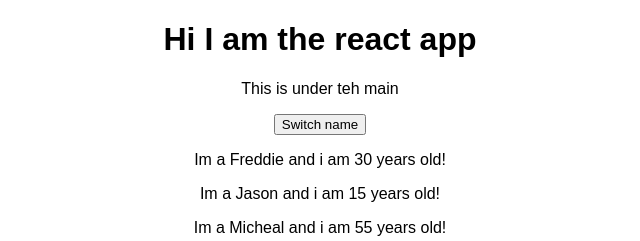
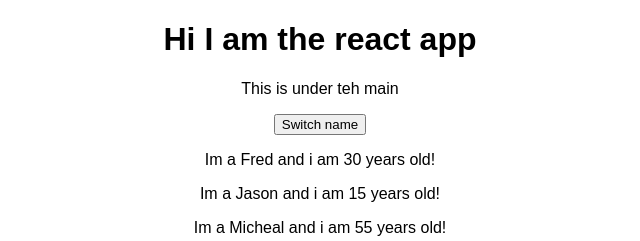
Before and after one commit to lucianboatright/React_training, a React (Create React App) app: page / in a window 1280 px wide. Shown: the top 241 px of the page, without its empty margins (320-960 px from the left). Built offline with nearby package versions, Linux system fonts and the light colour scheme.

Commit message:
added bind to switchHandeler

```diff
--- a/src/App.js
+++ b/src/App.js
@@ -5,7 +5,7 @@ import Person from './Person/Person';
 const app = (props) => {
     const [ personsState, setPersonsState ] = useState({
       persons: [
-        { name: "Freddie", age: 30 },
+        { name: "Fred", age: 30 },
         { name: "Jason", age: 15 },
         { name: "Micheal", age: 55 }
       ],
@@ -19,12 +19,12 @@ const app = (props) => {
 
     console.log(personsState, otherState)
 
-    const swithNameHandeler = () => {
+    const swithNameHandeler = (newName) => {
       // console.log('Was clicked');
       // DONT DO THIS!! this.state.persons.age = this.state.persons.age +=1
       setPersonsState({
         persons: [
-          { name: "Freddie", age: personsState.persons[0].age += 1},
+          { name: newName, age: personsState.persons[0].age += 1},
           { name: "Jason", age: personsState.persons[1].age += 1 },
           { name: "Micheal", age: personsState.persons[2].age += 1}
         ]
@@ -34,7 +34,7 @@ const app = (props) => {
       <div className="App">
         <h1>Hi I am the react app</h1>
         <p>This is under teh main</p>
-        <button onClick={swithNameHandeler} >Switch name</button>
+        <button onClick={swithNameHandeler.bind(this, "Name of Button")} >Switch name</button>
         <Person
           name={personsState.persons[0].name}
           age={personsState.persons[0].age} />
@@ -44,7 +44,7 @@ const app = (props) => {
         <Person
           name={personsState.persons[2].name}
           age={personsState.persons[2].age}
-          click={swithNameHandeler}> With additional Click </Person>
+          click={swithNameHandeler.bind(this, "Name of Click")}> With additional Click </Person>
         <Person name="James" age= '48' > Added content child: hobbie </Person>
         <Person name="Jeremy" age= '15'  />
       </div>
```
